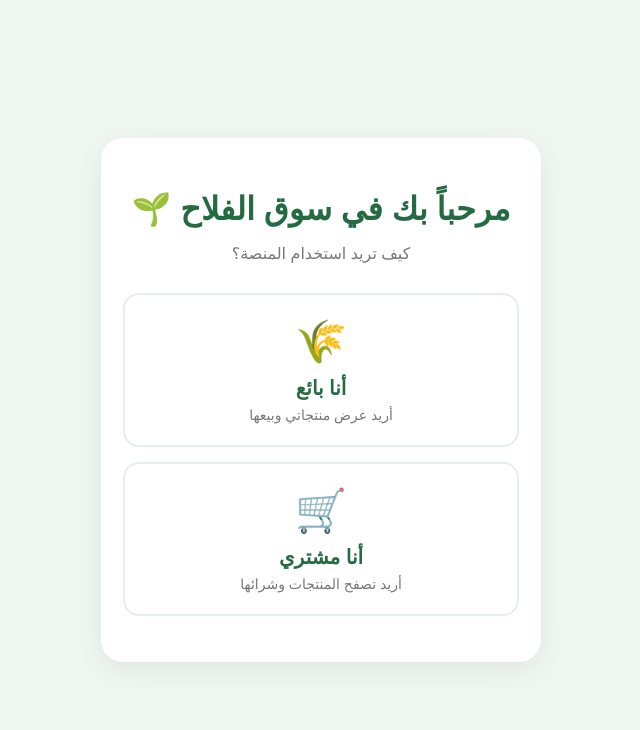
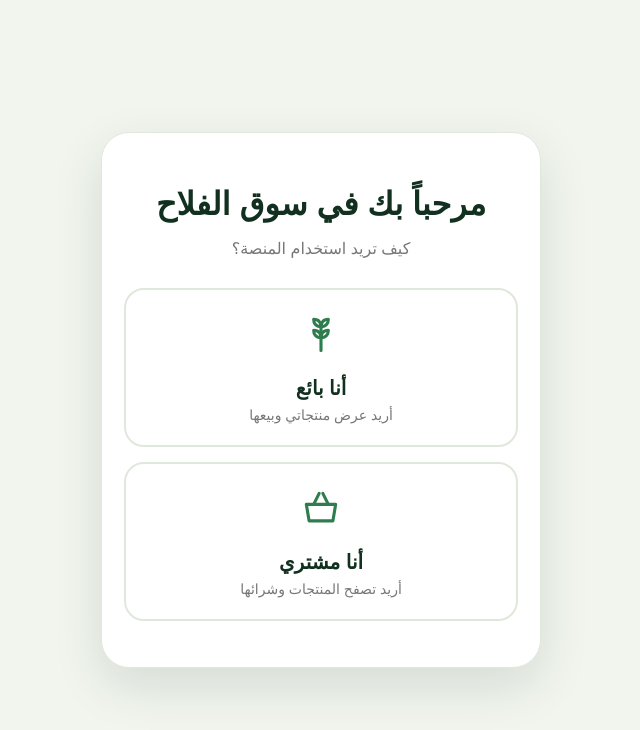
Before and after one commit to moumen1392007-cpu/Souq-Al_fellah, a plain HTML site: page choose-role.html in a window 1280 px wide. Shown: the whole page, without its empty margins (319-959 px from the left). Drawn offline with Linux system fonts and the light colour scheme; no server answers.

Commit message:
Replace icons with SVGs in choose-role.html

```diff
--- a/choose-role.html
+++ b/choose-role.html
@@ -81,25 +81,27 @@
             margin-top: 15px;
         }
     </style>
+<link href="https://fonts.googleapis.com/css2?family=Cairo:wght@400;600;800&display=swap" rel="stylesheet">
+<link rel="stylesheet" href="css/auth-theme.css">
 </head>
 
 <body>
 
     <main class="container">
-        <h1>مرحباً بك في سوق الفلاح 🌱</h1>
+        <h1>مرحباً بك في سوق الفلاح</h1>
 
         <p class="subtitle">
             كيف تريد استخدام المنصة؟
         </p>
 
         <button class="role" id="sellerButton">
-            <span class="icon">🌾</span>
+            <span class="icon"><svg viewBox="0 0 24 24"><path d="M12 21V8"/><path d="M12 8c-3 0-4-2-4-4 3 0 4 2 4 4zM12 8c3 0 4-2 4-4-3 0-4 2-4 4zM12 14c-3 0-4-2-4-4 3 0 4 2 4 4zM12 14c3 0 4-2 4-4-3 0-4 2-4 4z"/></svg></span>
             <strong>أنا بائع</strong>
             <small>أريد عرض منتجاتي وبيعها</small>
         </button>
 
         <button class="role" id="buyerButton">
-            <span class="icon">🛒</span>
+            <span class="icon"><svg viewBox="0 0 24 24"><path d="M4 10h16l-1.5 9h-13z"/><path d="M8 10l3-6M16 10l-3-6"/></svg></span>
             <strong>أنا مشتري</strong>
             <small>أريد تصفح المنتجات وشرائها</small>
         </button>
```
